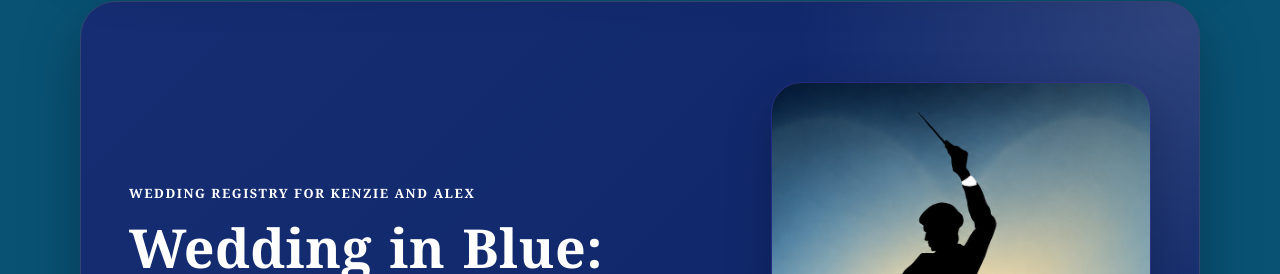
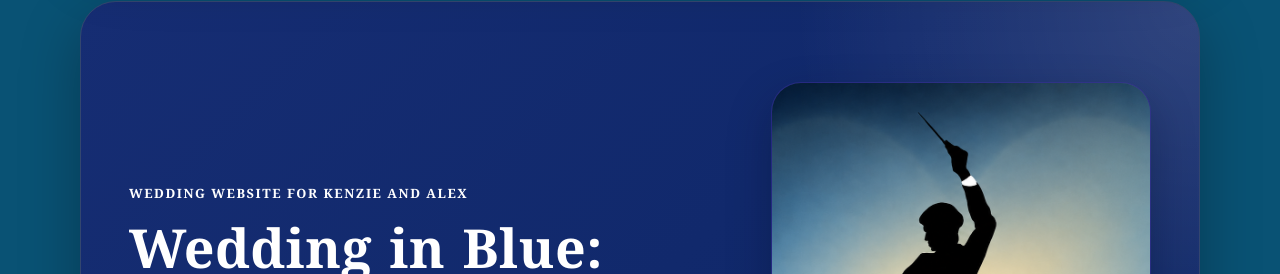
Before and after one commit to ajacobs251/wediing-registry, a Next.js app: page / in a window 1280 px wide. Shown: the part 732-1006 px from the top of the page. Built offline with nearby package versions, Linux system fonts and the light colour scheme.

Commit message:
Update eyebrow text for wedding page

```diff
--- a/src/app/page.tsx
+++ b/src/app/page.tsx
@@ -19,7 +19,7 @@ export default async function Home() {
       <ImageSlideshow images={slideshowImages} />
       <section className="hero">
         <div className="hero-content">
-          <p className="eyebrow">Wedding Registry for Kenzie and Alex</p>
+          <p className="eyebrow">Wedding Website for Kenzie and Alex</p>
           <h1>Wedding in Blue:</h1>
           <h1>A Symphony of Love</h1>
           <div className="hero-actions">
```
